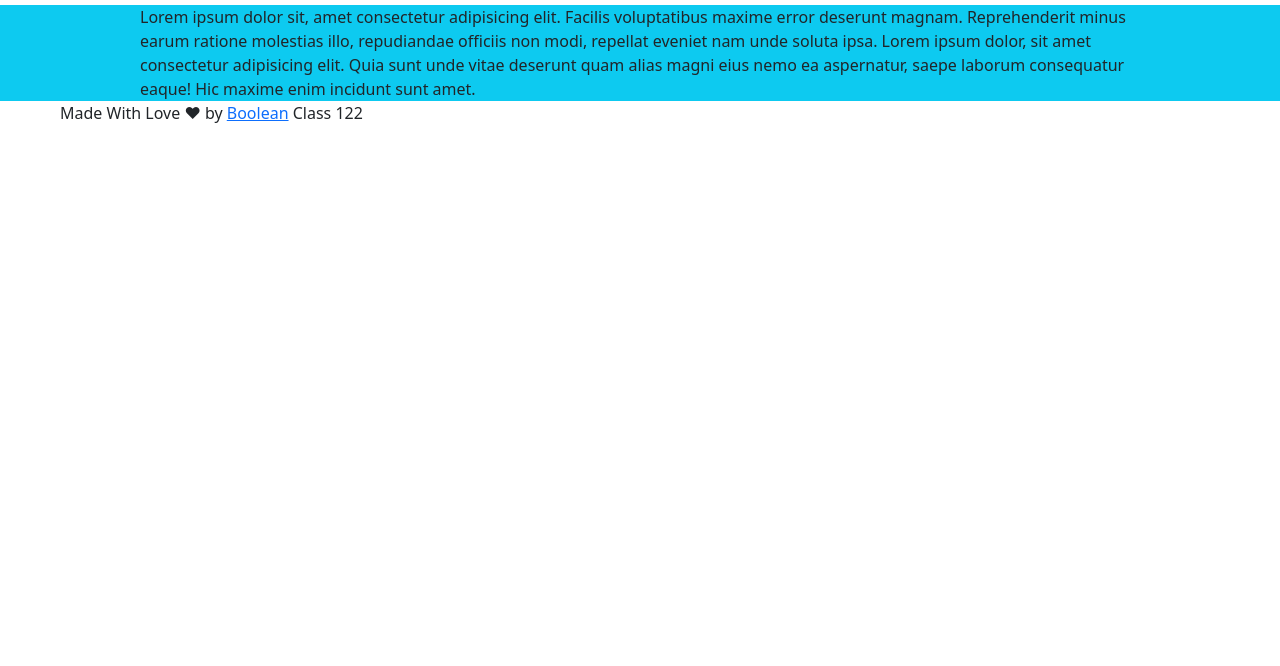
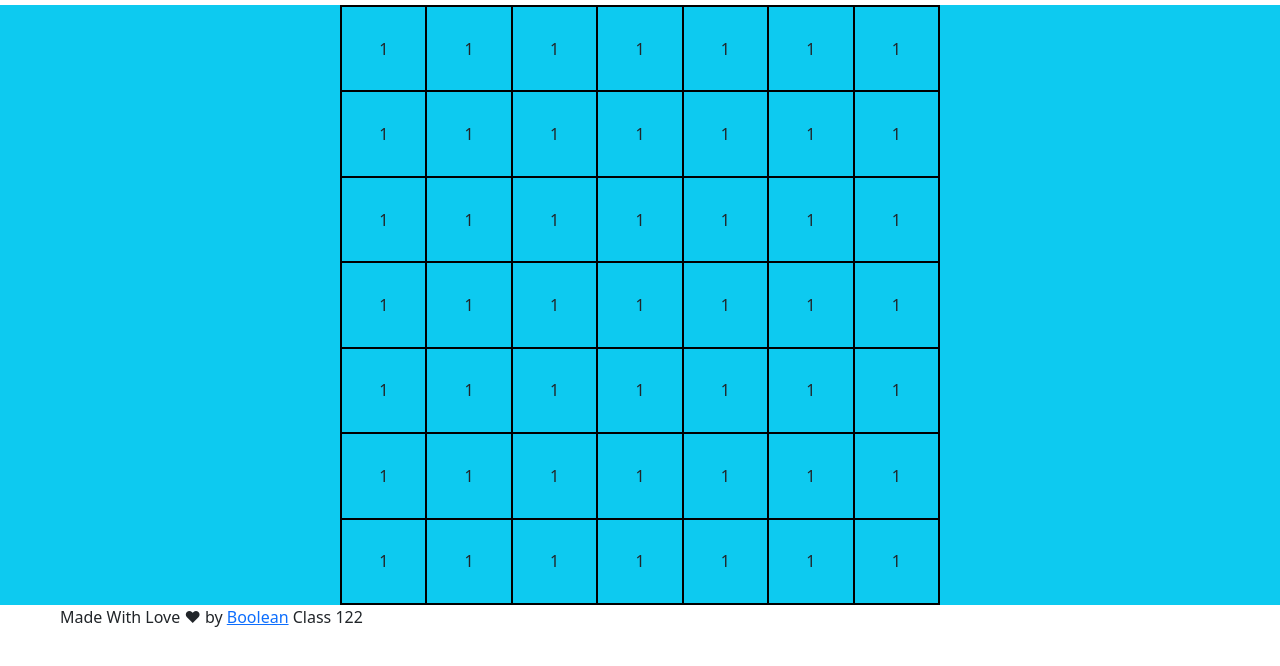
Before and after one commit to MatteoGiunta97/js-campominato-grid, a plain HTML site: page index.html in a window 1280 px wide. Both pictures are taken after a click on the button "Inizia". Shown: the part 52-718 px from the top of the page. Drawn offline with nearby package versions, Linux system fonts and the light colour scheme.

Commit message:
feat: add js content

```diff
--- a/css/style.css
+++ b/css/style.css
@@ -1,3 +1,20 @@
-.ms-width {
-    max-width: 1000px;
+
+#ms-grid {
+    margin: 0 auto;
+    border: 1px solid black;
+    width: 600px;
+    height: 600px;
+    display: flex;
+    flex-wrap: wrap;
+    align-content: flex-start;
 }
+.ms-square {
+    border: 1px solid black;
+    display: flex;
+    justify-content: center;
+    align-items: center;
+}
+
+.ms-square.ms-clicked {
+    background-color: white;
+}
--- a/index.html
+++ b/index.html
@@ -18,23 +18,22 @@
                     Campo Minato
                 </a>
                 <span class="d-flex align-text-top">
-                    <select class="form-select me-2" aria-label="Default select example">
+                    <select class="form-select me-2" id="ms-level" aria-label="Default select example">
                         <option selected>Difficoltà</option>
-                        <option value="1">Facile</option>
-                        <option value="2">Media</option>
-                        <option value="3">Difficile</option>
+                        <option value="facile">Facile</option>
+                        <option value="media">Media</option>
+                        <option value="difficile">Difficile</option>
                     </select>
-                    <button type="button" class="btn btn-secondary btn-sm">Inizia</button>
+                    <button type="button" class="btn btn-secondary btn-sm" id="ms-play-btn">Inizia</button>
                 </span>
             </div>
         </nav>
     </header>
     <main class="bg-info">
         <div class="container-fluid">
-           <div class="mx-auto ms-width">
-            Lorem ipsum dolor sit, amet consectetur adipisicing elit. Facilis voluptatibus maxime error deserunt magnam. Reprehenderit minus earum ratione molestias illo, repudiandae officiis non modi, repellat eveniet nam unde soluta ipsa.
-            Lorem ipsum dolor, sit amet consectetur adipisicing elit. Quia sunt unde vitae deserunt quam alias magni eius nemo ea aspernatur, saepe laborum consequatur eaque! Hic maxime enim incidunt sunt amet.
-           </div>
+            <div id="ms-grid">
+
+            </div>
         </div>
     </main>
     <footer>
--- a/js/script.js
+++ b/js/script.js
@@ -18,3 +18,65 @@ che fornisca una scelta tra tre diversi livelli di difficoltà:
  divise in 7 caselle per 7 righe;
 
 */
+
+
+const mainGrid = document.querySelector('#ms-grid');
+const playBtn = document.querySelector('#ms-play-btn');
+playBtn.addEventListener('click', createNewGame);
+
+// Funzione che gestisce il gioco
+function createNewGame() {
+
+    // Svuoto la griglia quando viene generata una nuova partita
+    mainGrid.innerHTML = '';
+
+    // Quando l'utente clicca play leggo il valore della select
+    const level = document.querySelector('#ms-level').value;
+
+    console.log(level);
+    // se il valore della select è facile 100 celle (10 per riga)
+    // se il valore della select è media 81 celle (9 per riga)
+    // se il valore della select è difficle 49 celle (7 per riga)
+    let numberOfSquares;
+    let numberOfCellsPerRow;
+    if (level=== 'facile') {
+        numberOfSquares = 100;
+        numberOfCellsPerRow = 10;
+    } else if (level === 'media') {
+        numberOfSquares = 81;
+        numberOfCellsPerRow = 9;
+    } else {
+        numberOfSquares = 49;
+        numberOfCellsPerRow = 7;
+    }
+
+    console.log(numberOfSquares);
+
+    // Per numberOfSquares volte voglio creare uno square
+    for (let i = 1; i <= numberOfSquares; i++) {
+        const thisNumber = 1;
+
+        const square = generateSquare(thisNumber, numberOfCellsPerRow);
+        square.addEventListener('click', function() {
+            // Faccio alert del numero
+            alert(thisNumber);
+            // Aggiungo la classe clicked
+            this.classList.add('ms-clicked');
+        });
+        mainGrid.append(square);
+    }
+}
+
+// Genera un elemento del DOM che rappresenta uno square
+// number -> il numero intero della cella
+// cellsPerRow -> numero intero che rappresenta quanti quadrati ci saranno per row
+// return: un elemento del DOM che rappresenta il singolo square creato
+function generateSquare(number, cellsPerRow) {
+    const newSquare = document.createElement('div');
+    newSquare.classList.add('ms-square')
+    newSquare.innerHTML = number;
+    newSquare.style.width = `calc(100% / ${cellsPerRow})`;
+    newSquare.style.height = `calc(100% / ${cellsPerRow})`;
+
+    return newSquare;
+}
```
